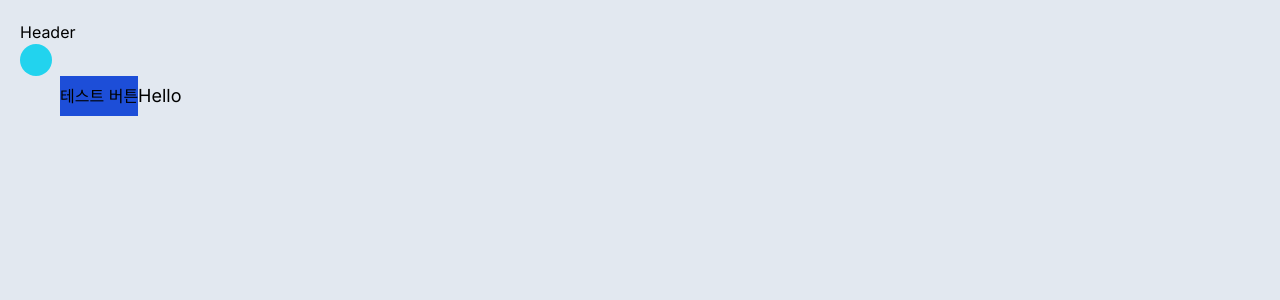
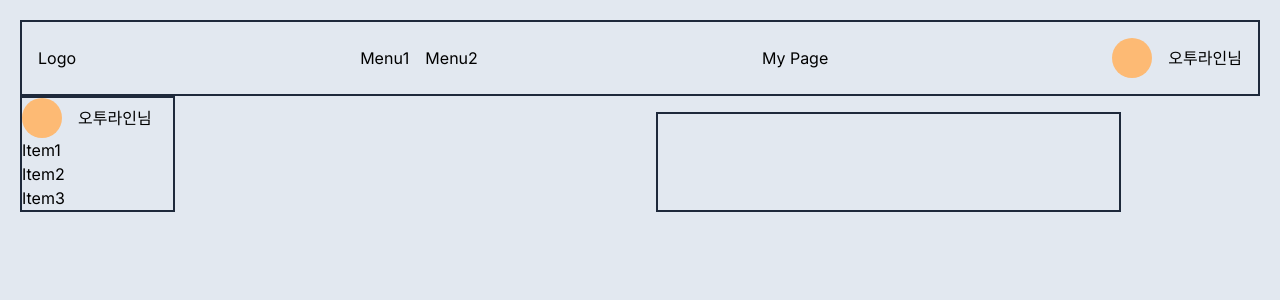
Before and after one commit to 93minki/next-app-router, a Next.js app: page / in a window 1280 px wide. Shown: the top 300 px of the page. Built offline with nearby package versions, Linux system fonts and the light colour scheme.

Commit message:
마크업 잡는 중

```diff
--- a/src/app/layout.tsx
+++ b/src/app/layout.tsx
@@ -19,7 +19,6 @@ export default function RootLayout({
         className={`${inter.className} m-5 bg-slate-200`}
         suppressHydrationWarning={true}
       >
-        <div>Header</div>
         {children}
       </body>
     </html>
--- a/src/app/page.tsx
+++ b/src/app/page.tsx
@@ -5,9 +5,44 @@ import Text from "@/components/atoms/Text/Text";
 export default function Home() {
   return (
     <div>
-      <Avatar />
-      <Button size="md" color="main" text="테스트 버튼" />
-      <Text size="lg" content="Hello" />
+      <div
+        id="header"
+        className="flex justify-between border-2 border-slate-800 p-4 items-center"
+      >
+        <div>Logo</div>
+        <div id="menulist" className="flex space-x-4">
+          <div>Menu1</div>
+          <div>Menu2</div>
+        </div>
+        <div>My Page</div>
+        <div className="flex items-center space-x-4">
+          <div
+            id="avatar"
+            className="rounded-full w-10 h-10 bg-orange-300"
+          ></div>
+          <div>오투라인님</div>
+        </div>
+      </div>
+      <div id="mainContainer" className="grid grid-cols-2  space-x-4 space-y-4">
+        <div id="sidebar" className="flex-col border-2 border-slate-800 w-1/4">
+          <div id="userInfo">
+            <div className="flex items-center space-x-4">
+              <div
+                id="avatar"
+                className="rounded-full w-10 h-10 bg-orange-300"
+              ></div>
+              <div>오투라인님</div>
+            </div>
+          </div>
+          <div>Item1</div>
+          <div>Item2</div>
+          <div>Item3</div>
+        </div>
+        <div
+          id="content"
+          className="flex-col border-2 border-slate-800 w-3/4"
+        ></div>
+      </div>
     </div>
   );
 }
```
